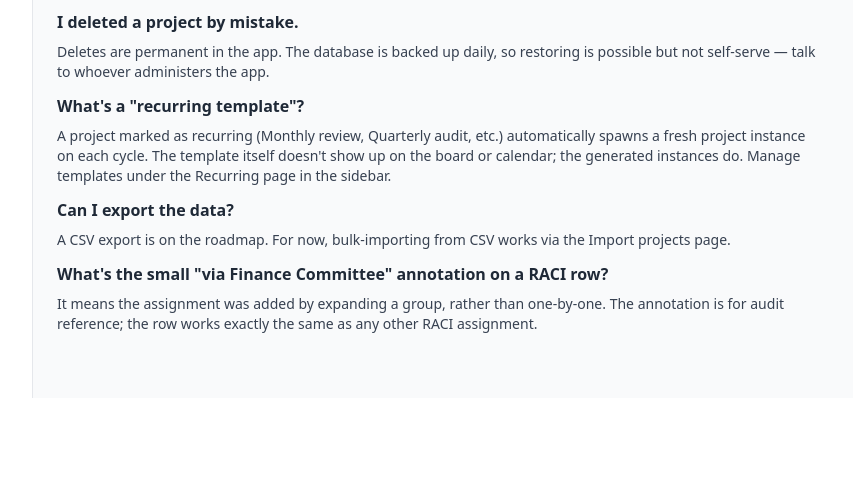
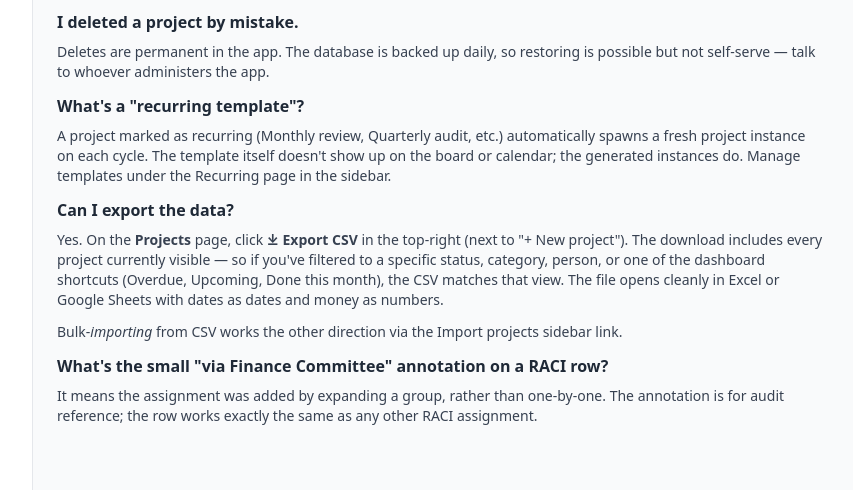
Before and after one commit to baranmcl/HOA-Task-Manager, a Django app: page /help/ in a window 1280 px wide. Shown: the part 2609-3099 px from the top of the page, without its empty margins (191-1044 px from the left). Before the commit the page ends 3007 px from the top, so only its background shows below. Run offline with Django 5.2, Linux system fonts and the light colour scheme; the visitor is signed in with stand-in values (Sample User, id 1); data comes from the database, SQL or seed files in the repository; data that the repository does not hold is empty; style sheets or scripts are compiled from the project's sources.

Commit message:
docs(help): update FAQ — CSV export is live, not roadmap
The Help page FAQ said "CSV export is on the roadmap" — left over
from when Step 7 was still queued. It shipped in bcf3660. Updating
the FAQ entry to point users at the actual button on the Projects
page and explain that the export respects whatever filters are
active.

Co-Authored-By: Claude Opus 4.7 <noreply@anthropic.com>

```diff
--- a/templates/help.html
+++ b/templates/help.html
@@ -212,8 +212,16 @@
 
     <h3 class="font-semibold text-gray-800 mb-2 mt-3">Can I export the data?</h3>
     <p class="text-sm text-gray-700 mb-3">
-      A CSV export is on the roadmap. For now, bulk-importing from CSV works
-      via the Import projects page.
+      Yes. On the <strong>Projects</strong> page, click <strong>⤓ Export CSV</strong>
+      in the top-right (next to "+ New project"). The download includes every
+      project currently visible — so if you've filtered to a specific status,
+      category, person, or one of the dashboard shortcuts (Overdue, Upcoming,
+      Done this month), the CSV matches that view. The file opens cleanly in
+      Excel or Google Sheets with dates as dates and money as numbers.
+    </p>
+    <p class="text-sm text-gray-700 mb-3">
+      Bulk-<em>importing</em> from CSV works the other direction via the
+      Import projects sidebar link.
     </p>
 
     <h3 class="font-semibold text-gray-800 mb-2 mt-3">What's the small "via Finance Committee" annotation on a RACI row?</h3>
```
